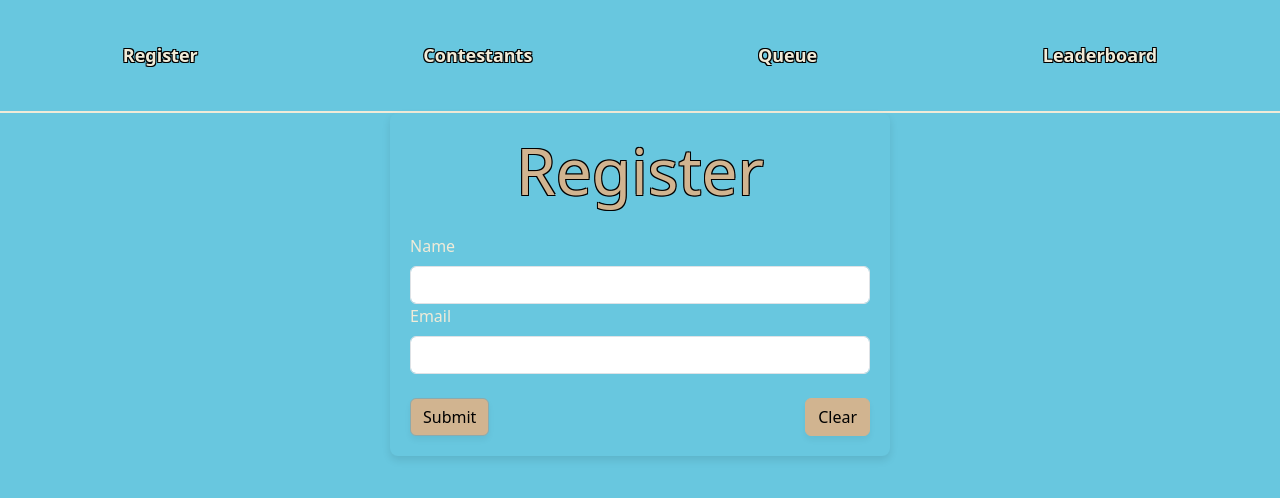
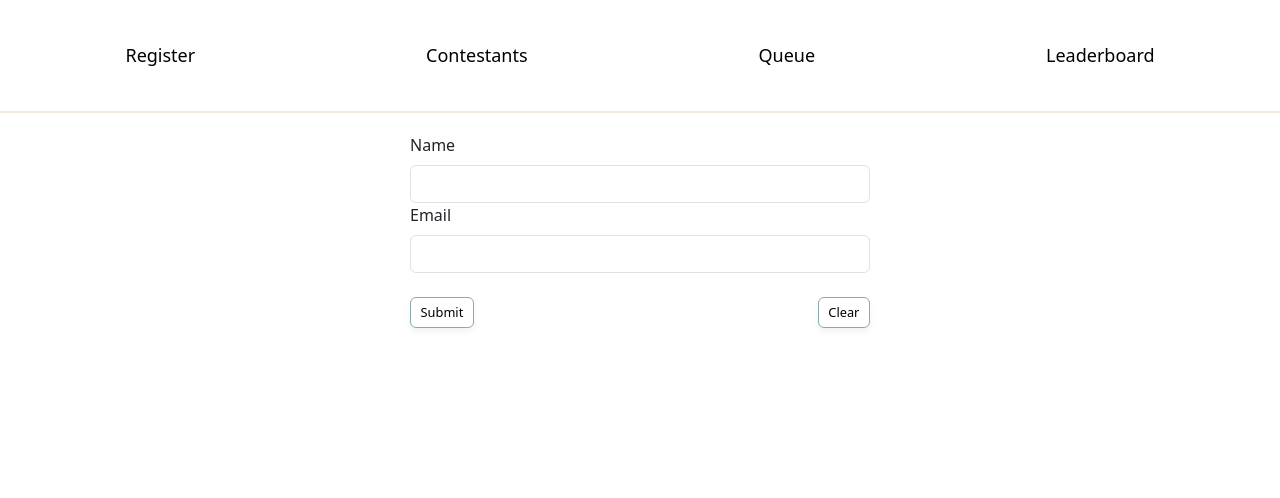
Before and after one commit to CAG-Contactor/admin-ui, a React (Create React App) app: page / in a window 1280 px wide. Shown: the top 498 px of the page. Built offline with nearby package versions, Linux system fonts and the light colour scheme; the HTML template or start-up script is replaced by a standard one.

Commit message:
Tar bort 90-tals-temat och kör en neutralare stil

```diff
--- a/src/components/CommonStyles.css
+++ b/src/components/CommonStyles.css
@@ -9,7 +9,7 @@
 
 .list-group-item {
     background-color: var(--secondary-color-cream);
-    color: var(--primary-color);
+    color: var(--on-highlight-color);
     padding: 0.5rem 0.8rem;
     border-radius: 8px;
     border: 1px solid var(--secondary-color-olive);
@@ -22,11 +22,6 @@
     border-bottom: none;
 }
 
-.list-group-item:hover {
-    background-color: var(--secondary-color-olive);
-    box-shadow: 0 4px 6px rgba(0, 0, 0, 0.2);
-}
-
 /* Button styles */
 
 .button-container {
@@ -34,15 +29,17 @@
     gap: 0.5rem;
 }
 
-.btn-submit {
+.btn-submit, .btn-clear, .btn-abort {
     background-color: var(--highlight-color);
     border-color: var(--secondary-color);
     color: var(--on-highlight-color);
     box-shadow: 0 4px 6px var(--shadow-color);
     transition: background-color 0.3s ease, box-shadow 0.3s ease;
+    padding: 0.3rem 0.6rem; /* Adjust padding to make buttons smaller */
+    font-size: 0.8rem; /* Adjust font size to make buttons smaller */
 }
 
-.btn-submit:hover {
+.btn-submit:hover, .btn-clear:hover, .btn-abort:hover {
     background-color: var(--highlight-color);
     color: var(--on-highlight-color);
     box-shadow: 0 6px 8px var(--shadow-color);
@@ -50,7 +47,7 @@
 
 .btn-clear {
     background-color: var(--highlight-color);
-    border-color: var(--highlight-color);
+    border-color: var(--secondary-color);
     color: var(--on-highlight-color);
     box-shadow: 0 4px 6px var(--shadow-color);
     transition: background-color 0.3s ease, box-shadow 0.3s ease;
@@ -77,8 +74,7 @@
 }
 
 .message {
-    color: var(--primary-color);
-    font-weight: bold;
+    color: var(--on-highlight-color);
     text-align: center;
     margin-top: 1rem;
 }
--- a/src/components/contestants/Contestants.tsx
+++ b/src/components/contestants/Contestants.tsx
@@ -59,7 +59,6 @@ export const Contestants: React.FC<ContestantsProps> = () => {
 
     return (
         <div className="container list-group-container">
-            <h1 className="text-center mb-4 subtitle">Contestants</h1>
             {message && <p className="text-center message">{message}</p>}
             {contestants.length === 0 ? (
                 <p className="text-center">No contestants registered yet.</p>
@@ -68,10 +67,8 @@ export const Contestants: React.FC<ContestantsProps> = () => {
                     {contestants.map((contestant, index) => (
                         <ListGroup.Item key={index} className="d-flex justify-content-between align-items-center list-group-item">
                             <div>
-                                <strong>{contestant.name}</strong>
+                                {contestant.name}
                                 <br />
-                                <span>{contestant.email}</span>
-                                <br/>
                             </div>
                             <div className="button-container">
                                 <Button type="button" className="btn-clear" onClick={() => handleDeleteContestant(contestant)}>
--- a/src/components/layout/MainLayout.css
+++ b/src/components/layout/MainLayout.css
@@ -28,22 +28,5 @@
 .layout-nav ul li a {
     text-decoration: none;
     font-size: 18px;
-    color: var(--primary-color);
-    text-shadow:
-            -1px -1px 0 #000,
-            1px -1px 0 #000,
-            -1px  1px 0 #000,
-            1px  1px 0 #000;
+    color: var(--on-highlight-color);
 }
-
-.subtitle {
-    color: var(--highlight-color);
-    text-align: center;
-    margin-bottom: 1rem;
-    font-size: 4rem;
-    text-shadow:
-            -1px -1px 0 #000,
-            1px -1px 0 #000,
-            -1px  1px 0 #000,
-            1px  1px 0 #000;
-}
--- a/src/components/leaderboard/Leaderboard.css
+++ b/src/components/leaderboard/Leaderboard.css
@@ -1,9 +1,7 @@
 /* src/components/leaderboard/Leaderboard.css */
 
 .header-row {
-    background-color: var(--primary-color);
-    color: var(--background-color);
-    font-weight: bold;
+    color: var(--on-highlight-color);
     border: none;
 }
 
--- a/src/components/leaderboard/Leaderboard.tsx
+++ b/src/components/leaderboard/Leaderboard.tsx
@@ -37,7 +37,6 @@ const Leaderboard: React.FC = () => {
 
     return (
         <div className="container leaderboard-container">
-            <h1 className="text-center mb-4 subtitle">Leaderboard</h1>
             {leaderboard.length === 0 ? (
                 <p className="text-center">No results available.</p>
             ) : (
@@ -49,7 +48,7 @@ const Leaderboard: React.FC = () => {
                     </ListGroup.Item>
                     {leaderboard.map((leaderBoardItem, index) => (
                         <ListGroup.Item key={index} className="d-flex justify-content-between align-items-center list-group-item">
-                            <div className="column">{leaderBoardItem.contestant.email}</div>
+                            <div className="column">{leaderBoardItem.contestant.name}</div>
                             <div className="column">{leaderBoardItem.result?.splitTime || "N/A"}</div>
                             <div className="column">{leaderBoardItem.result?.endTime || "N/A"}</div>
                         </ListGroup.Item>
--- a/src/components/queue/Queue.tsx
+++ b/src/components/queue/Queue.tsx
@@ -82,7 +82,6 @@ const Queue: React.FC<QueueProps> = () => {
 
     return (
         <div className="container queue-container">
-            <h1 className="text-center mb-4 subtitle">Queue</h1>
             {message && <p className="text-center message">{message}</p>}
             {raceStarted && (
                 <div className="text-center mb-4">
@@ -98,7 +97,7 @@ const Queue: React.FC<QueueProps> = () => {
                     {queue.map((queueItem, index) => (
                         <ListGroup.Item key={index} className="d-flex justify-content-between align-items-center queue-item">
                             <div>
-                                <strong>{queueItem.contestant.name}</strong>
+                                {queueItem.contestant.name}
                                 <br />
                                 <span>{queueItem.contestant.email}</span>
                                 <br />
--- a/src/components/register/Register.css
+++ b/src/components/register/Register.css
@@ -1,11 +1,5 @@
 .register-container {
-    max-width: 500px;
+    max-width: 500px; /* Adjust the width as needed */
     padding: 20px;
     margin: 0 auto;
 }
-
-/* src/components/register/Register.css */
-
-.form-label {
-    color: var(--primary-color);
-}
--- a/src/components/register/Register.tsx
+++ b/src/components/register/Register.tsx
@@ -43,8 +43,7 @@ const Register: React.FC = () => {
     };
 
     return (
-        <div className="container register-container">
-            <h1 className="text-center mb-4 subtitle">Register</h1>
+        <div className="register-container">
             <Form onSubmit={handleSubmit}>
                 <Form.Group controlId="name">
                     <Form.Label className="form-label">Name</Form.Label>
--- a/src/index.css
+++ b/src/index.css
@@ -17,12 +17,11 @@ color, but a complementary color.
 :root {
     --primary-color: #f0ebd8; /* Soft beige as the main color */
     --secondary-color: #8BAAAD; /* Soft green-blue for subtle accents */
-    --background-color: #68c7df; /* Light gray-blue background for softness */
-    --highlight-color: #D1B490; /* Sand-colored tone for attention */
+    --background-color: #ffffff; /* Light gray-blue background for softness */
+    --highlight-color: #ffffff; /* Sand-colored tone for attention */
     --on-highlight-color: #000000; /* Black color for text on highlight */
     --highlight-accent-color: #6A8D92; /* Sand-colored tone for attention */
-    --header-background: #68c7df; /* Dark muted blue-gray for the header */
-    --card-background: #f0ecd8; /* White for cards and sections */
+    --header-background: #ffffff; /* Dark muted blue-gray for the header */
     --shadow-color: rgba(0, 0, 0, 0.05); /* Very soft shadow */
 }
 
@@ -84,10 +83,8 @@ nav ul li {
 
 nav ul li a {
     text-decoration: none;
-    color: var(--primary-color);
-    font-weight: bold;
 }
 
 nav ul li a:hover {
-    color: var(--highlight-color);
+    color: var(--on-highlight-color);
 }
```
Also changed, not shown: src/App.css (+0 -9 lines).
